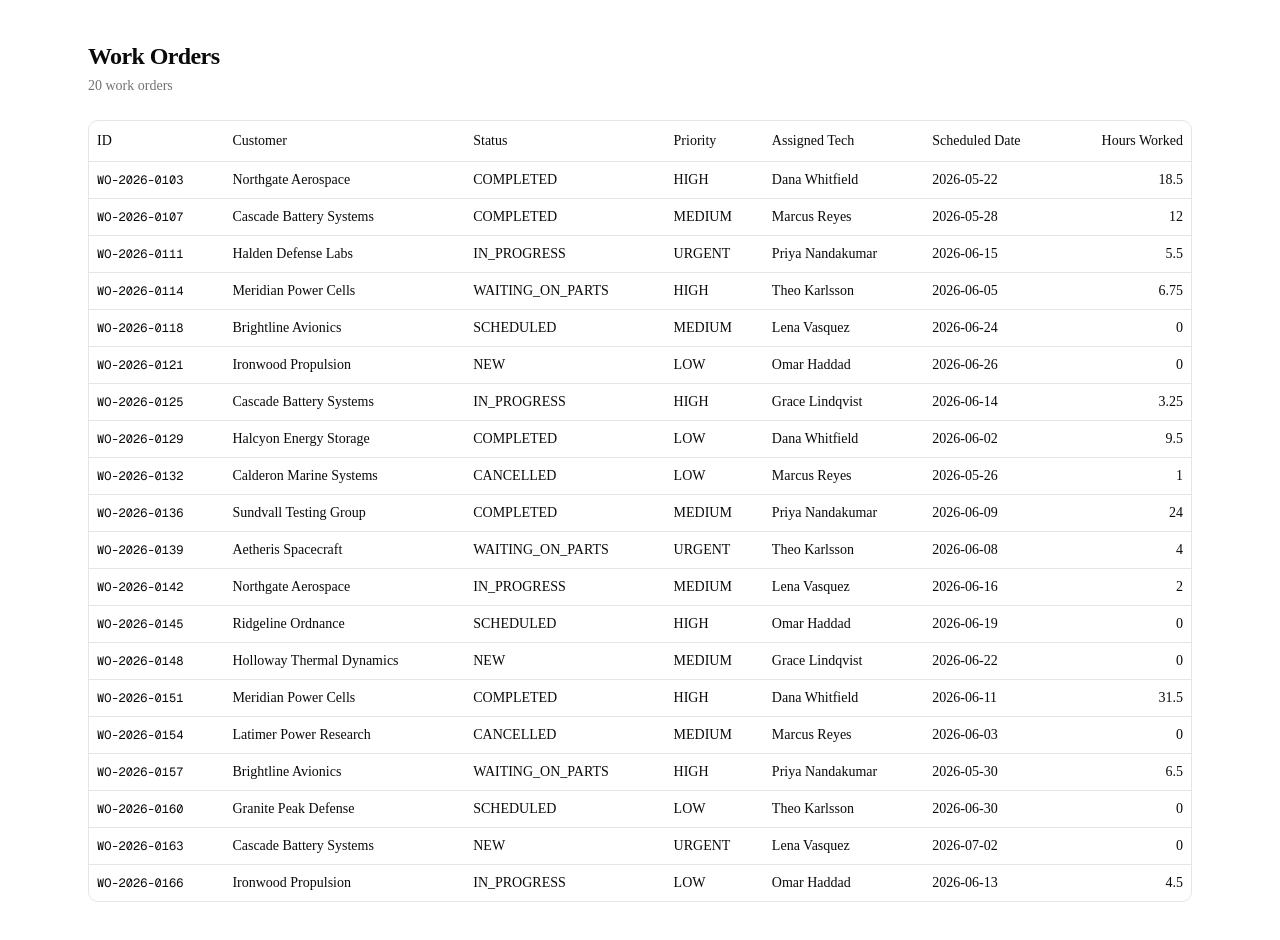
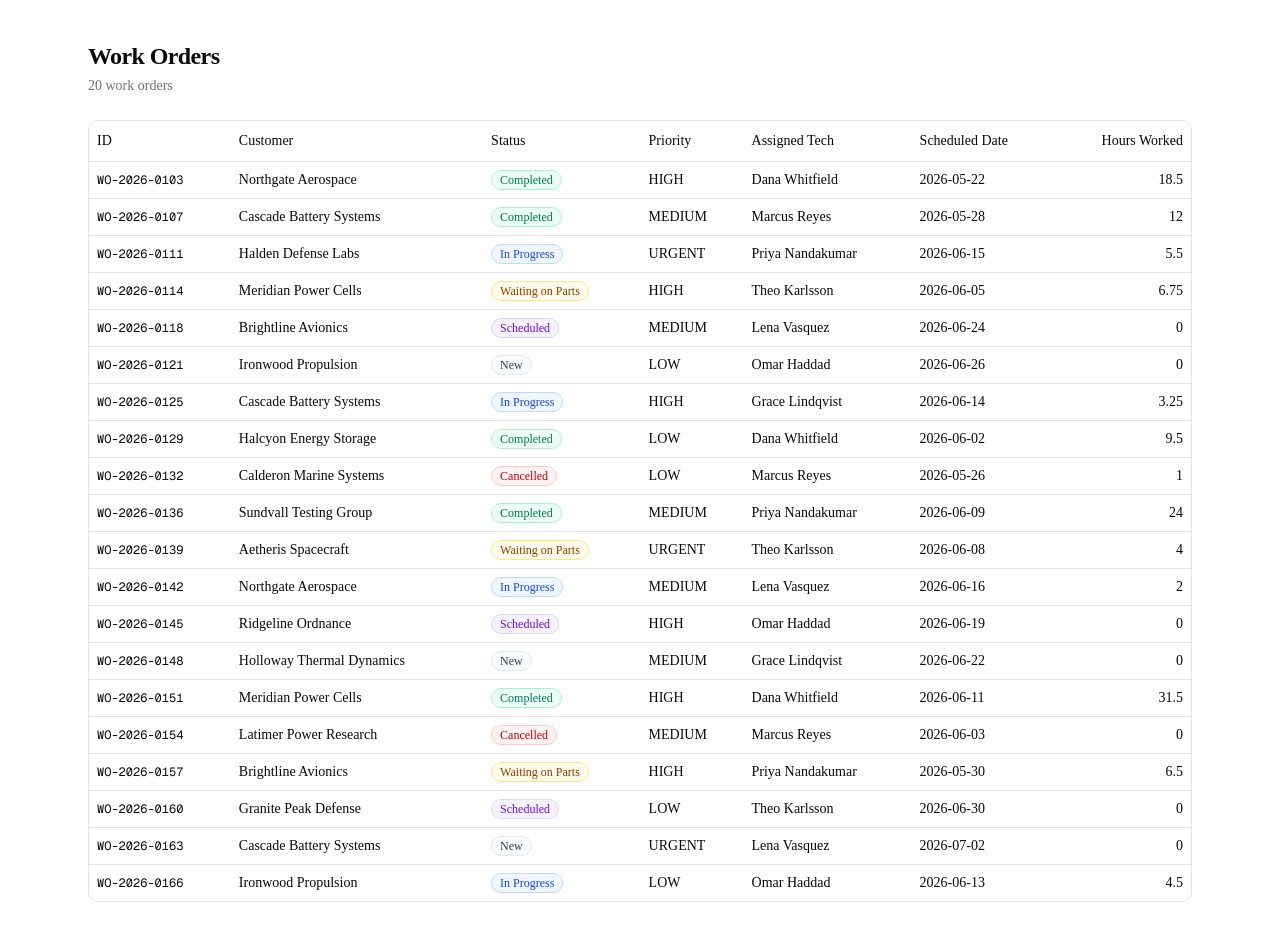
Before and after one commit to rmacasa-cloud/aes-work-orders, a Next.js app: page / in a window 1280 px wide. Built offline with nearby package versions, Linux system fonts and the light colour scheme.

Commit message:
feat: add status indicator pills

```diff
--- a/app/page.tsx
+++ b/app/page.tsx
@@ -1,3 +1,4 @@
+import { StatusPill } from "@/components/status-pill";
 import {
   Table,
   TableBody,
@@ -39,7 +40,9 @@ export default function WorkOrdersPage() {
               <TableRow key={order.id}>
                 <TableCell className="font-mono text-xs">{order.id}</TableCell>
                 <TableCell className="font-medium">{order.customer}</TableCell>
-                <TableCell>{order.status}</TableCell>
+                <TableCell>
+                  <StatusPill status={order.status} />
+                </TableCell>
                 <TableCell>{order.priority}</TableCell>
                 <TableCell>{order.assignedTech}</TableCell>
                 <TableCell>{order.scheduledDate}</TableCell>
--- /dev/null
+++ b/components/status-pill.tsx
@@ -0,0 +1,35 @@
+import { Badge } from "@/components/ui/badge";
+import type { WorkOrderStatus } from "@/types/work-order";
+
+// Semantic palette from spec.md, kept understated (50-level tint, matching
+// border, 700/800-level text) so the table reads calmly at a glance.
+const STATUS_STYLES: Record<WorkOrderStatus, string> = {
+  NEW: "border-slate-200 bg-slate-50 text-slate-700 dark:border-slate-700 dark:bg-slate-800/50 dark:text-slate-300",
+  SCHEDULED:
+    "border-violet-200 bg-violet-50 text-violet-700 dark:border-violet-900 dark:bg-violet-950/50 dark:text-violet-300",
+  IN_PROGRESS:
+    "border-blue-200 bg-blue-50 text-blue-700 dark:border-blue-900 dark:bg-blue-950/50 dark:text-blue-300",
+  WAITING_ON_PARTS:
+    "border-amber-200 bg-amber-50 text-amber-800 dark:border-amber-900 dark:bg-amber-950/50 dark:text-amber-300",
+  COMPLETED:
+    "border-emerald-200 bg-emerald-50 text-emerald-700 dark:border-emerald-900 dark:bg-emerald-950/50 dark:text-emerald-300",
+  CANCELLED:
+    "border-red-200 bg-red-50 text-red-700 dark:border-red-900 dark:bg-red-950/50 dark:text-red-300",
+};
+
+export const STATUS_LABELS: Record<WorkOrderStatus, string> = {
+  NEW: "New",
+  SCHEDULED: "Scheduled",
+  IN_PROGRESS: "In Progress",
+  WAITING_ON_PARTS: "Waiting on Parts",
+  COMPLETED: "Completed",
+  CANCELLED: "Cancelled",
+};
+
+export function StatusPill({ status }: { status: WorkOrderStatus }) {
+  return (
+    <Badge variant="outline" className={STATUS_STYLES[status]}>
+      {STATUS_LABELS[status]}
+    </Badge>
+  );
+}
```
